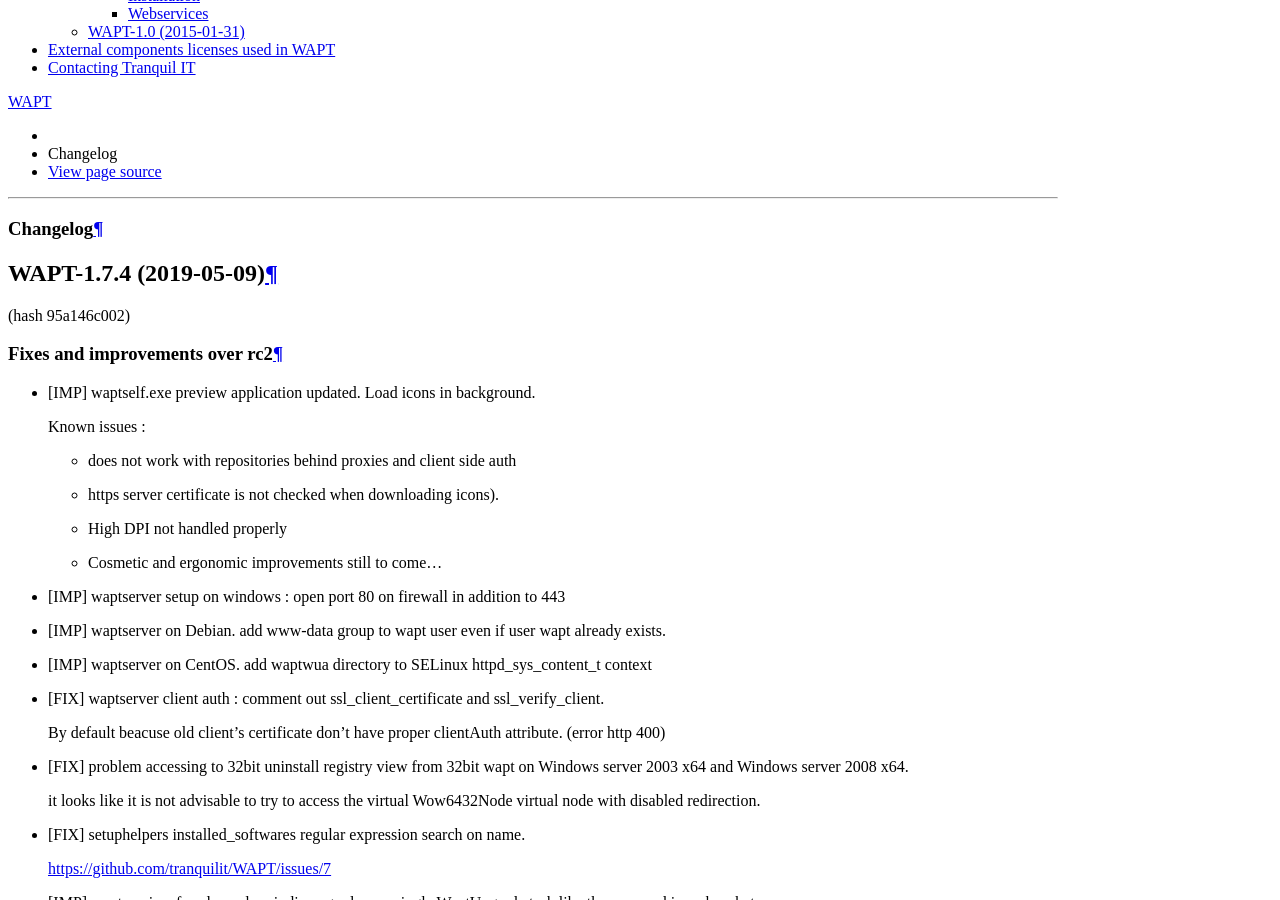
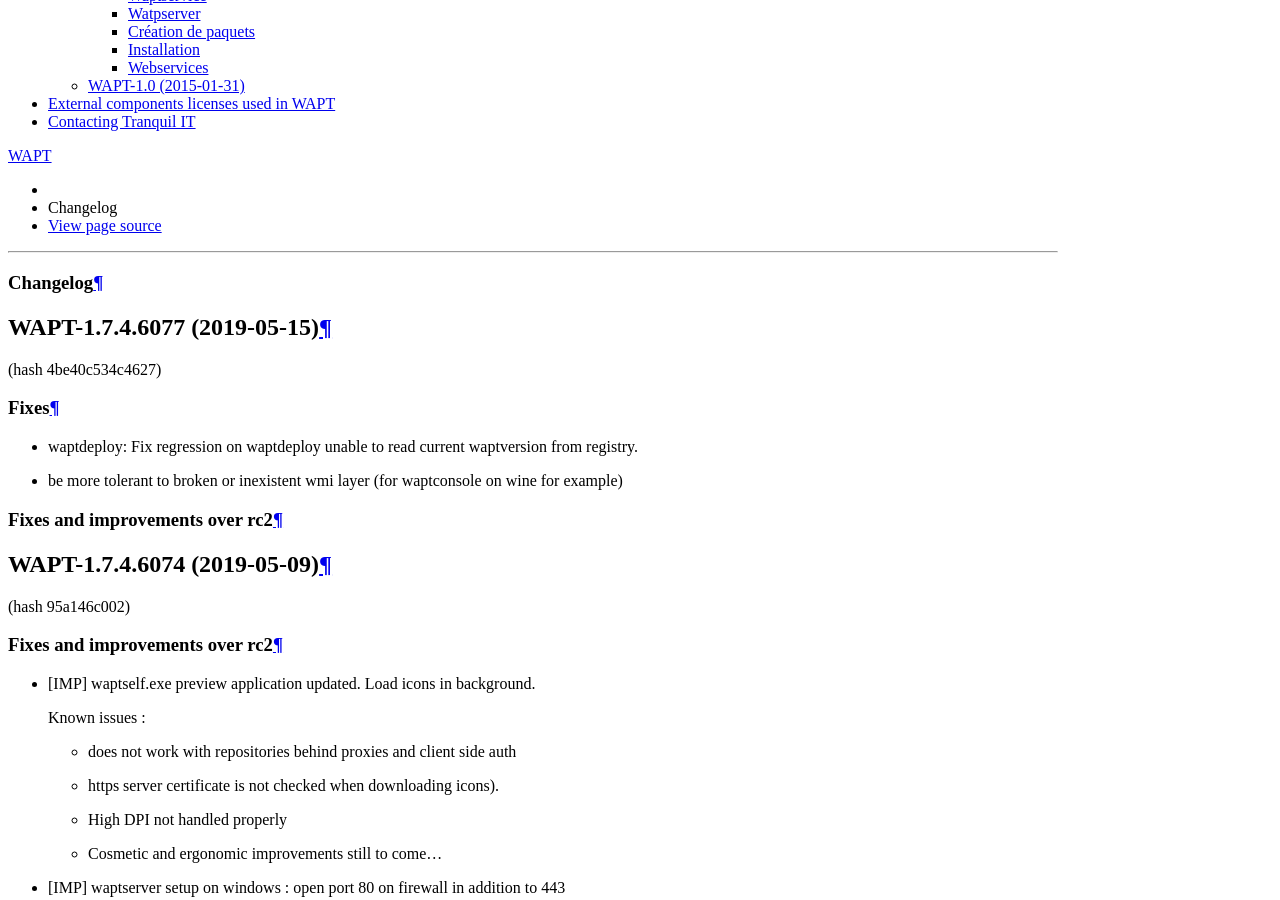
Before and after one commit to tranquilit/WAPT-Documentation, a Sphinx documentation site: the page built from source/wapt-changelog.rst, in a window 1280 px wide and 900 px high, scrolled down 2982 px. Built offline with Sphinx 7.4.7 and the Read the Docs theme 2.0.0, drawn with Linux system fonts in a browser that asks for light colours; some of the changed text lies outside the part shown.

Commit message:
fix 1.7.4.6077

```diff
--- a/source/wapt-changelog.rst
+++ b/source/wapt-changelog.rst
@@ -12,8 +12,22 @@
 Changelog
 =========
 
-
-WAPT-1.7.4 (2019-05-09)
+WAPT-1.7.4.6077 (2019-05-15)
+---------------------------
+
+(hash 4be40c534c4627)
+
+Fixes
++++++
+
+* waptdeploy: Fix regression on waptdeploy unable to read current waptversion from registry.
+
+* be more tolerant to broken or inexistent wmi layer (for waptconsole on wine for example)
+
+Fixes and improvements over rc2
++++++++++++++++++++++++++++++++
+
+WAPT-1.7.4.6074 (2019-05-09)
 ---------------------------
 
 (hash 95a146c002)
```
